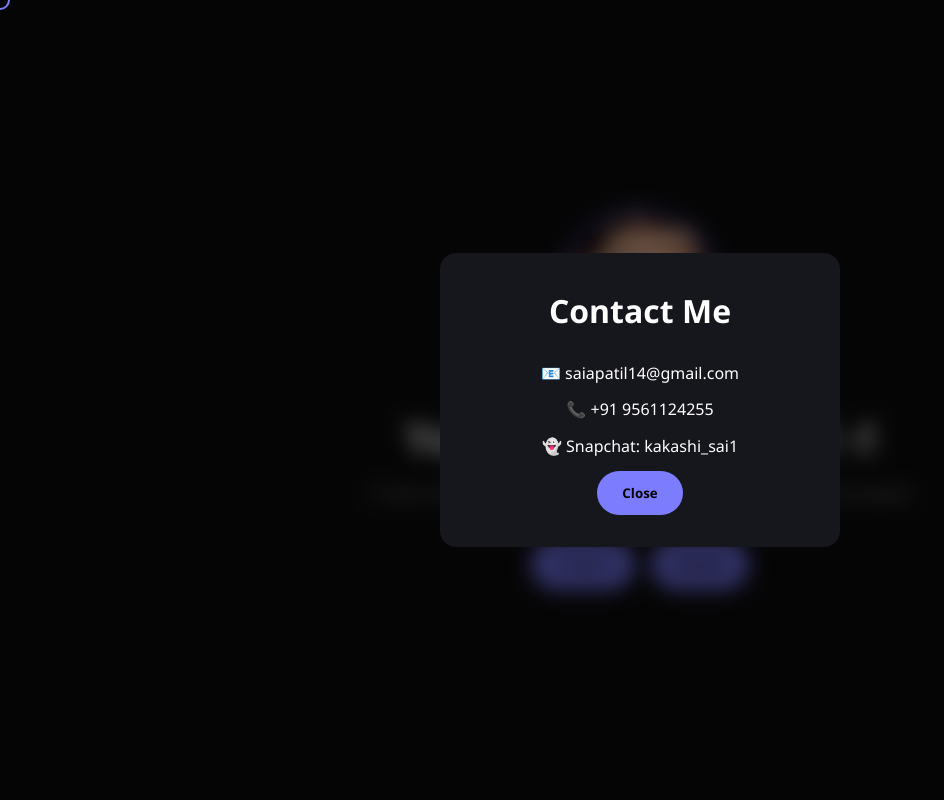
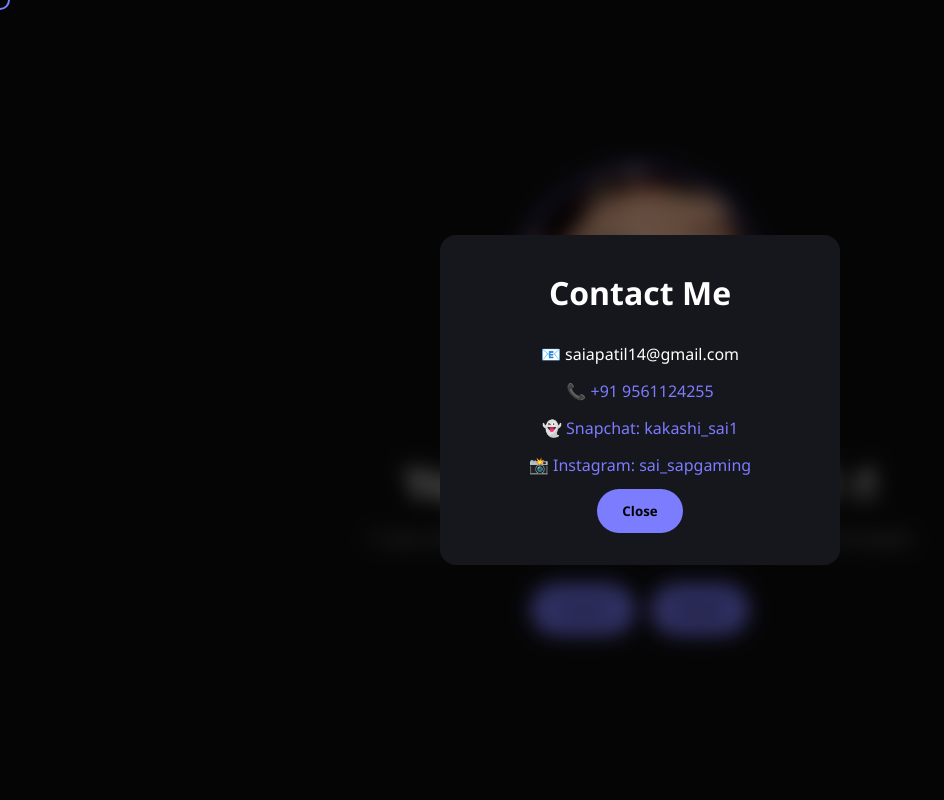
Before and after one commit to SaiHuuBhai/saipatil.resume, a plain HTML site: page index.html in a window 1280 px wide. Both pictures are taken after a click on the button "Contact". Shown: the top 800 px of the page, without its empty margins (0-944 px from the left). Drawn offline with Linux system fonts and the light colour scheme.

Commit message:
Update index.html

```diff
--- a/index.html
+++ b/index.html
@@ -57,8 +57,8 @@
     }
 
     header img {
-      width: 160px;
-      height: 160px;
+      width: 250px;
+      height: 250px;
       object-fit: cover;
       border-radius: 50%;
       border: 3px solid var(--accent);
@@ -139,6 +139,16 @@
       justify-content: center;
       z-index: 999;
     }
+          a {
+        color: var(--accent);
+        text-decoration: none;
+        font-weight: 500;
+      }
+
+      a:hover {
+        text-decoration: underline;
+      }
+
 
     .modal-content {
       background: var(--card);
@@ -236,8 +246,14 @@
     <div class="modal-content">
       <h2>Contact Me</h2>
       <p>📧 saiapatil14@gmail.com</p>
-      <p>📞 +91 9561124255</p>
-      <p>👻 Snapchat: kakashi_sai1</p>
+      <p>📞 <a href="tel:+919561124255">+91 9561124255</a></p>
+      <p>👻 <a href="https://www.snapchat.com/add/kakashi_sai1" target="_blank">
+Snapchat: kakashi_sai1
+</a></p>
+      <p>📸 <a href="https://instagram.com/YOUR_USERNAME" target="_blank">
+Instagram: sai_sapgaming
+</a></p>
+
       <button onclick="closeModal()">Close</button>
     </div>
   </div>
```
